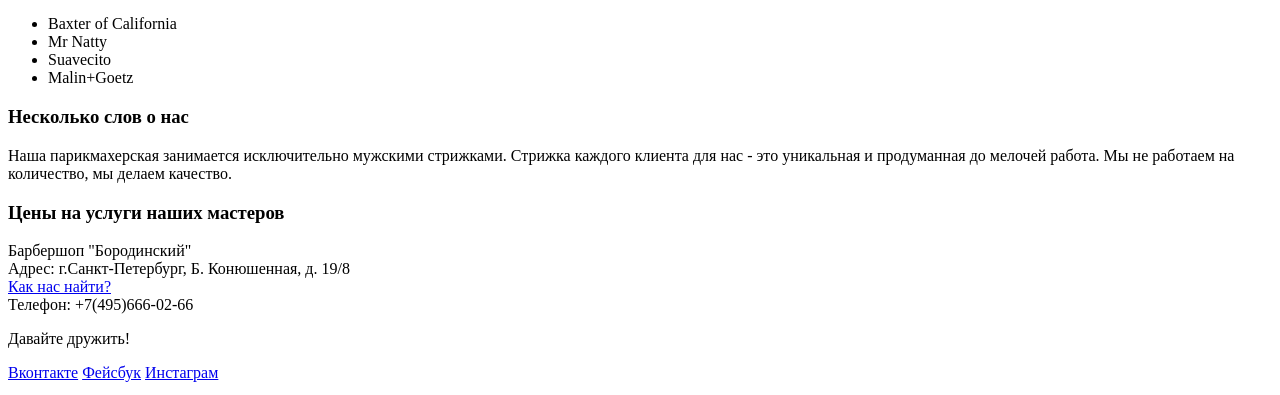
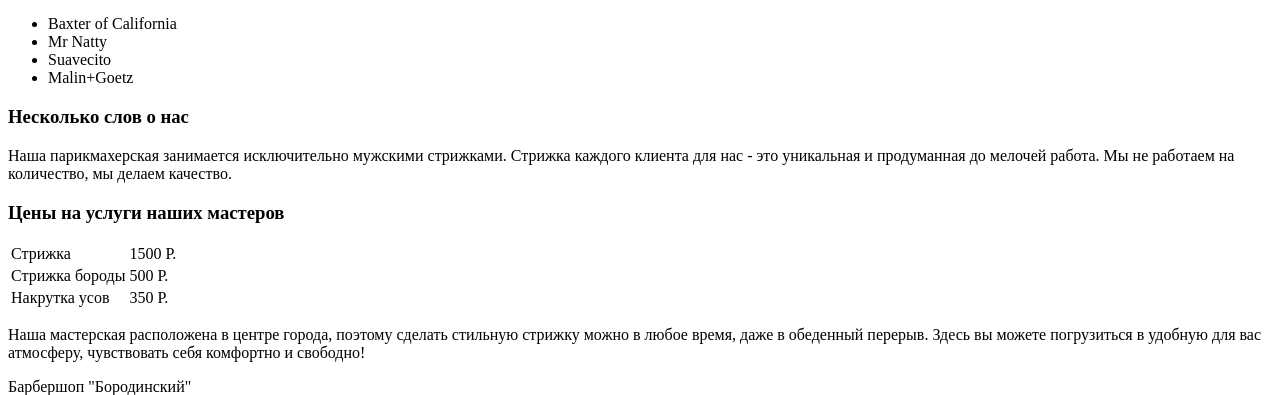
Before and after one commit to kudryavi/barbershop, a plain HTML site: page price.html in a window 1280 px wide. Shown: the part 366-761 px from the top of the page. Drawn offline with Linux system fonts and the light colour scheme.

Commit message:
price fix

```diff
--- a/price.html
+++ b/price.html
@@ -60,6 +60,24 @@
       </div>
       <div class="column-right">
         <h3>Цены на услуги наших мастеров</h3>
+        <table>
+          <tr>
+            <td>Стрижка</td>
+            <td>1500 Р.</td>
+          </tr>
+          <tr>
+            <td>Стрижка бороды</td>
+            <td>500 Р.</td>
+          </tr>
+          <tr>
+            <td>Накрутка усов</td>
+            <td>350 Р.</td>
+          </tr>
+        </table>
+        <p>
+          Наша мастерская расположена в центре города, поэтому сделать стильную стрижку можно в любое время, даже в обеденный
+          перерыв. Здесь вы можете погрузиться в удобную для вас атмосферу, чувствовать себя комфортно и свободно!
+        </p>
       </div>
     </main>
     <footer class="main-footer">
```
